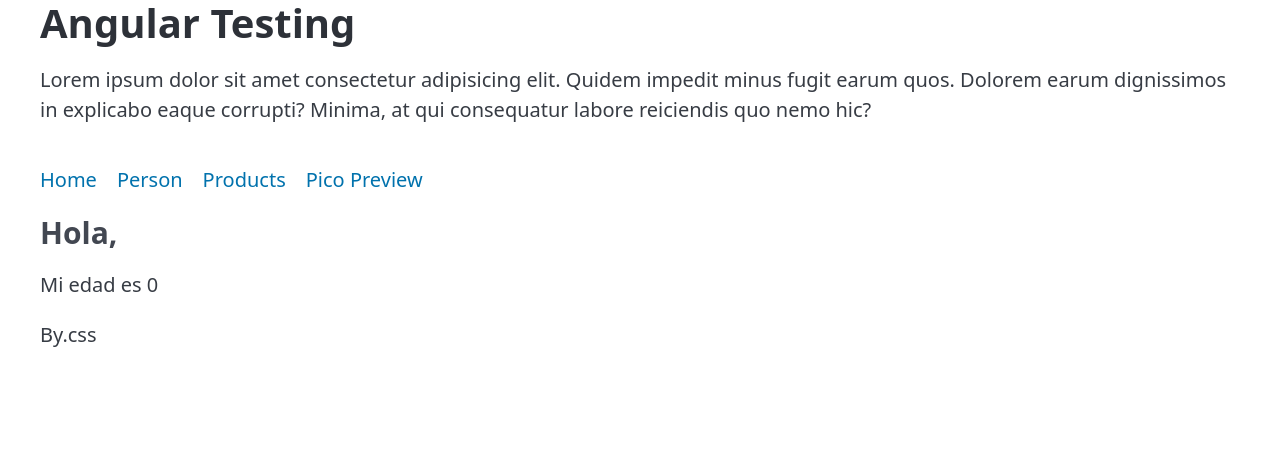
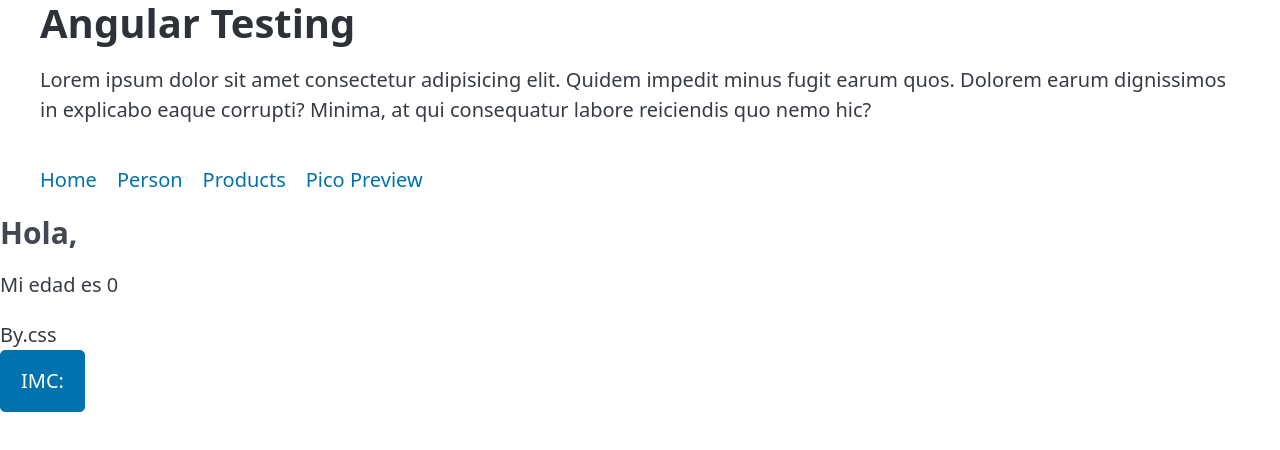
Before and after one commit to yesiddn/testing-angular, an Angular app: page /person in a window 1280 px wide. Shown: the top 450 px of the page. Built offline with nearby package versions, Linux system fonts and the light colour scheme.

Commit message:
Refactor PersonComponent template to remove unnecessary section and add IMC button

```diff
--- a/src/app/components/person/person.component.html
+++ b/src/app/components/person/person.component.html
@@ -1,5 +1,6 @@
-<section class="container">
-  <h3>Hola, {{ person.name }}</h3>
-  <p>Mi edad es {{ person.age }}</p>
+<h3>Hola, {{ person.name }}</h3>
+<p>Mi edad es {{ person.age }}</p>
+<div>
   <span>By.css</span>
-</section>
+</div>
+<button class="btn-imc" (click)="calcIMC()">IMC: {{ imc }}</button>
```
